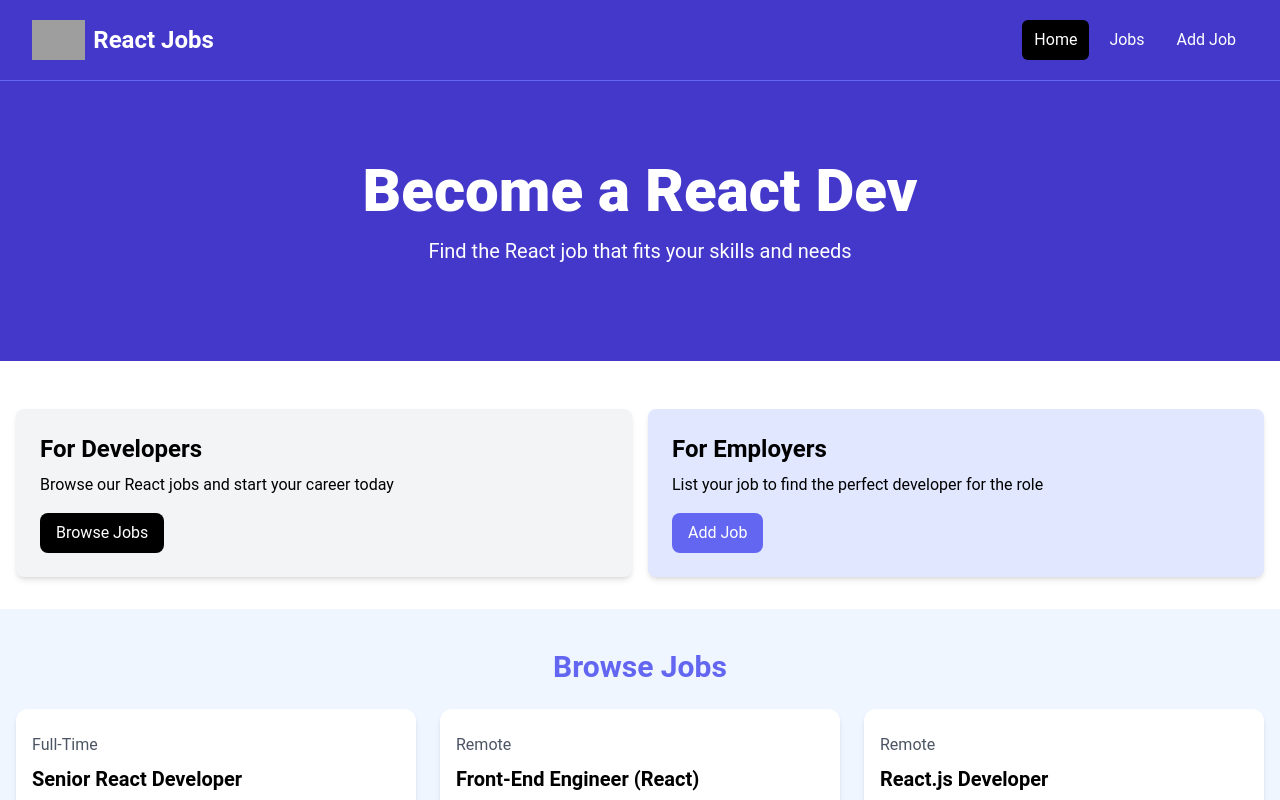
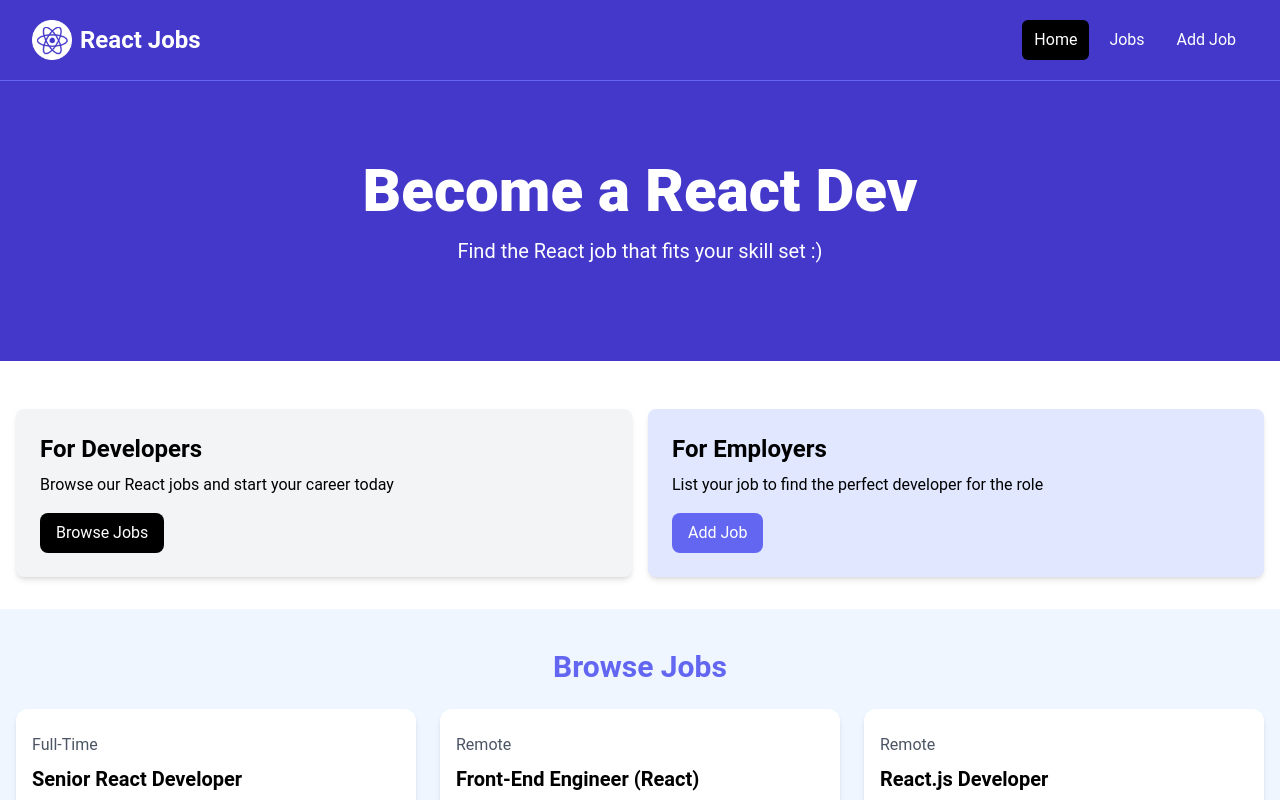
Before and after one commit to saulzepeda/crash-react-course, a React (Vite) app: page / in a window 1280 px wide. Shown: the top 800 px of the page. Built offline with nearby package versions, Linux system fonts and the light colour scheme; grey boxes are pictures that could not be loaded.

Commit message:
First props steps

```diff
--- a/src/App.jsx
+++ b/src/App.jsx
@@ -1,63 +1,11 @@
+import Navbar from "./components/Navbar";
+import Hero from "./components/Hero";
+
 function App() {
   return (
     <>
-      <nav className="bg-indigo-700 border-b border-indigo-500">
-        <div className="mx-auto max-w-7xl px-2 sm:px-6 lg:px-8">
-          <div className="flex h-20 items-center justify-between">
-            <div
-              className="flex flex-1 items-center justify-center md:items-stretch md:justify-start"
-            >
-              <a className="flex flex-shrink-0 items-center mr-4" href="/index.html">
-                <img
-                  className="h-10 w-auto"
-                  src="images/logo.png"
-                  alt="React Jobs"
-                />
-                <span className="hidden md:block text-white text-2xl font-bold ml-2"
-                  >React Jobs</span
-                >
-              </a>
-              <div className="md:ml-auto">
-                <div className="flex space-x-2">
-                  <a
-                    href="/index.html"
-                    className="text-white bg-black hover:bg-gray-900 hover:text-white rounded-md px-3 py-2"
-                    >Home</a
-                  >
-                  <a
-                    href="/jobs.html"
-                    className="text-white hover:bg-gray-900 hover:text-white rounded-md px-3 py-2"
-                    >Jobs</a
-                  >
-                  <a
-                    href="/add-job.html"
-                    className="text-white hover:bg-gray-900 hover:text-white rounded-md px-3 py-2"
-                    >Add Job</a
-                  >
-                </div>
-              </div>
-            </div>
-          </div>
-        </div>
-      </nav>
-
-      {/* <!-- Hero --> */}
-      <section className="bg-indigo-700 py-20 mb-4">
-        <div
-          className="max-w-7xl mx-auto px-4 sm:px-6 lg:px-8 flex flex-col items-center"
-        >
-          <div className="text-center">
-            <h1
-              className="text-4xl font-extrabold text-white sm:text-5xl md:text-6xl"
-            >
-              Become a React Dev
-            </h1>
-            <p className="my-4 text-xl text-white">
-              Find the React job that fits your skills and needs
-            </p>
-          </div>
-        </div>
-      </section>
+      <Navbar/>
+      <Hero/>
 
       {/* <!-- Developers and Employers --> */}
       <section className="py-4">
```
